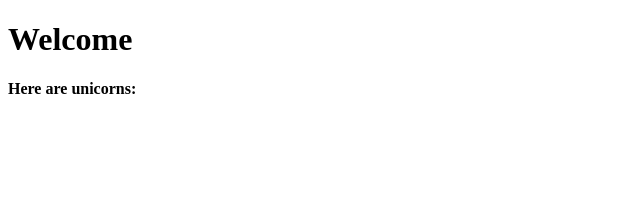
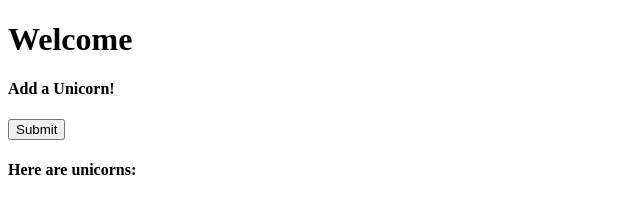
Before and after one commit to sf-wdi-38/wow-unicorns-app, a website: page public/index.html in a window 1280 px wide. Shown: the whole page, without its empty margins (0-640 px from the left). Drawn offline with nearby package versions, Linux system fonts and the light colour scheme; no server answers.

Commit message:
add basic empty unicorn#create form

```diff
--- a/public/index.html
+++ b/public/index.html
@@ -7,6 +7,10 @@
 <body>
   <div class="container">
     <h1>Welcome</h1>
+    <h4>Add a Unicorn!</h4>
+    <form method="POST" action="/api/unicorns">
+      <input type="submit">
+    </form>
 
     <h4>Here are unicorns:</h4>
     <div class="unicorn-list"></div>
--- a/server.js
+++ b/server.js
@@ -28,6 +28,10 @@ app.get("/api/unicorns/:id", function show(req, res){
 })
 
 app.post("/api/unicorns", function create(req, res){
+  console.log("Hit POST /api/unicorns, with the following:")
+  console.log("params:", req.params)
+  console.log("query:", req.query)
+  console.log("body:", req.body)
   res.send({});  // one newly created unicorn
 })
 
```
